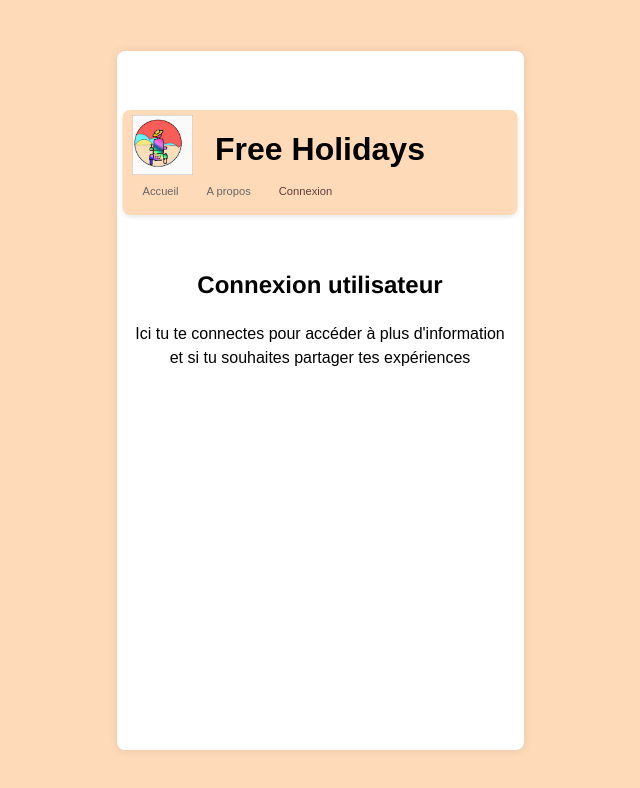
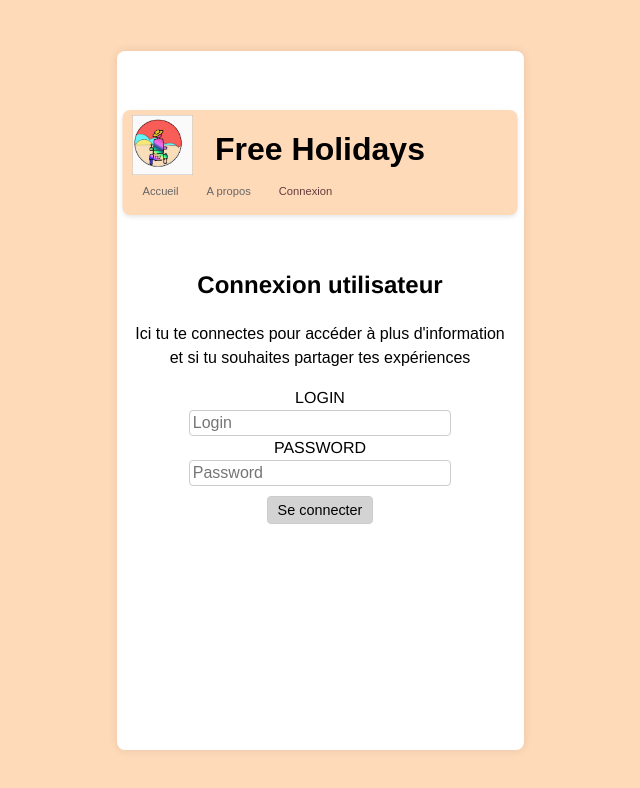
Before and after one commit to ArianeThe/freeholidays, a React (Vite) app: page /connexion in a window 1280 px wide. Shown: the top 788 px of the page, without its empty margins (320-960 px from the left). Built offline with nearby package versions, Linux system fonts and the light colour scheme.

Commit message:
connexion prete à l'emploi

```diff
--- a/package.json
+++ b/package.json
@@ -12,6 +12,7 @@
   "dependencies": {
     "react": "^19.0.0",
     "react-dom": "^19.0.0",
+    "react-hook-form": "^7.54.2",
     "react-icons": "^5.5.0",
     "react-router-dom": "^7.2.0"
   },
--- a/src/assets/css/Connexion.css
+++ b/src/assets/css/Connexion.css
@@ -5,9 +5,35 @@
 .title {
     color: black;
     justify-content: center;
-    font-family: 'Franklin Gothic Medium', 'Arial Narrow', Arial, sans-serif;
 }
 
 .texte {
     color: black;
 }
+
+.error{
+    color: red;
+}
+
+.champ{
+    font-size: 1rem;
+    background-color: white; /* Fond blanc */
+    color: black; /* Texte noir pour la visibilité */
+    border: 1px solid #ccc; /* Ajoute une bordure légère */
+    border-radius: 4px; /* Coins arrondis pour un style moderne */
+    padding: 3px; /* Espacement interne pour plus de confort */
+    width: 70%; /* Prendre toute la largeur du conteneur parent */
+    box-sizing: border-box; /* Inclure le padding dans la largeur totale */
+}
+
+.submit{
+    background-color: #d3d3d3; /* Fond gris clair */
+    color: black; /* Texte noir */
+    font-size: 0.9rem; /* Texte plus petit */
+    padding: 5px 10px; /* Réduction de l'espacement interne */
+    border: 1px solid #ccc; /* Bordure grise subtile */
+    border-radius: 4px; /* Coins légèrement arrondis */
+    cursor: pointer; /* Curseur en forme de main pour indiquer qu'il est cliquable */
+    transition: background-color 0.3s ease; /* Effet de transition sur le fond */
+    margin-top: 10px;
+}
--- a/src/components/Connexion.tsx
+++ b/src/components/Connexion.tsx
@@ -1,14 +1,82 @@
-import React from 'react';
-import '../assets/css/Connexion.css'
+import React, { useState } from "react";
+import "../assets/css/Connexion.css";
+import { Controller, SubmitHandler, useForm } from "react-hook-form";
+
+type Inputs = {
+  login: string;
+  password: string;
+};
 
 const Connexion: React.FC = () => {
-    console.log('Rendering Home component');
+  const { control, handleSubmit } = useForm<Inputs>();
+
+  const [isloading, setIsLoading] = useState<boolean>(false);
+  const [errorLogin, setErrorLogin] = useState<String | null>(null);
+
+  // Fonction de connexion simulée
+  const login = async (data: Inputs) => {
+    return new Promise<{ token: string }>((resolve, reject) => {
+      setTimeout(() => {
+        if (data.login === "user" && data.password === "password") {
+          resolve({ token: "fake-jwt-token" });
+        } else {
+          reject("Identifiants incorrects");
+        }
+      }, 1000);
+    });
+  };
+
+  const onSubmitLoginFillForm: SubmitHandler<Inputs> = async (data) => {
+    setIsLoading(true);
+
+    try {
+      const result = await login(data); // Appelle la fonction `login`
+      localStorage.setItem("token", result.token); // Stocke le token
+      setIsLoading(false);
+    } catch (error) {
+      setErrorLogin(error as string); // Gère l'erreur de connexion
+      setIsLoading(false);
+    }
+  };
+
   return (
-    <div className='connexion'>
-      <h2 className='title'>Connexion utilisateur</h2>
-      <p className='texte'>Ici tu te connectes pour accéder à plus d'information et si tu souhaites partager tes expériences</p>
+    <div className="connexion">
+      <h2 className="title">Connexion utilisateur</h2>
+      <p className="texte">
+        Ici tu te connectes pour accéder à plus d'information et si tu souhaites
+        partager tes expériences
+      </p>
+
+      <label className="title">LOGIN</label>
+      <div className="error">{errorLogin && errorLogin}</div>
+      <form onSubmit={handleSubmit(onSubmitLoginFillForm)}>
+        <div >
+          <Controller
+            render={({ field }) => <input className="champ" {...field} placeholder="Login" />}
+            control={control}
+            name="login"
+            defaultValue=""
+          />
+        </div>
+
+        <label className="title">PASSWORD</label>
+        <div>
+          <Controller
+            render={({ field }) => (
+              <input className="champ" {...field} type="password" placeholder="Password" />
+            )}
+            control={control}
+            name="password"
+            defaultValue=""
+          />
+        </div>
+
+        <button className="submit" type="submit" disabled={isloading}>
+          {isloading ? "Chargement..." : "Se connecter"}
+        </button>
+      </form>
     </div>
   );
-}
+};
 
 export default Connexion;
```
Also changed, not shown: 1 other file (tests, documents, lock files or other folders).
